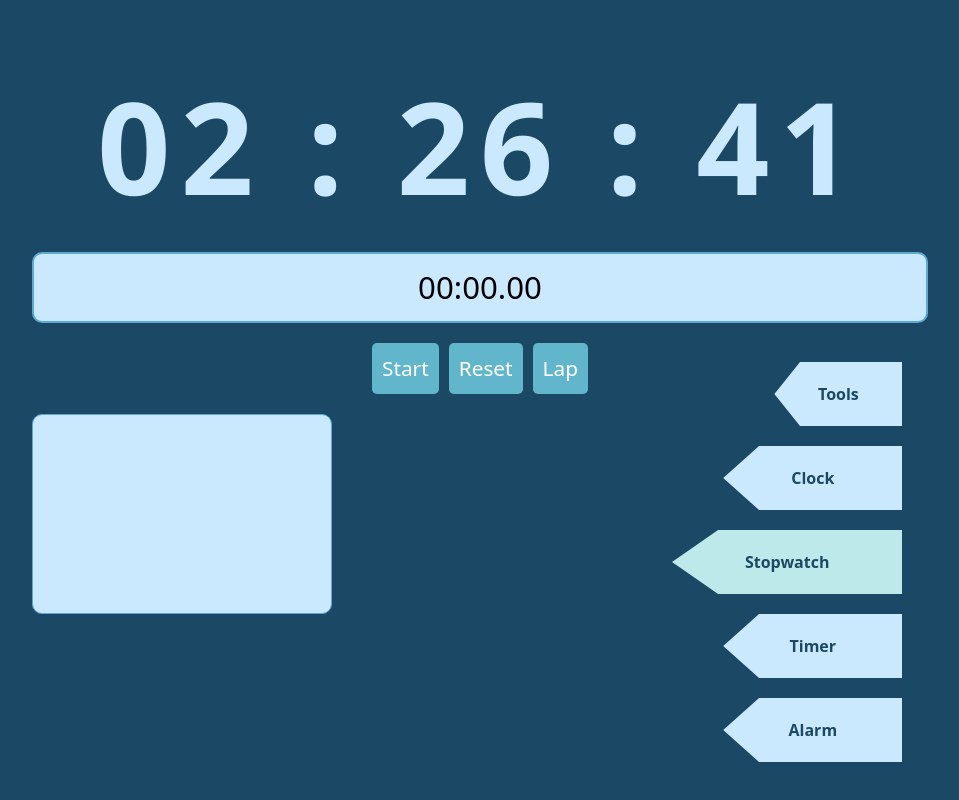
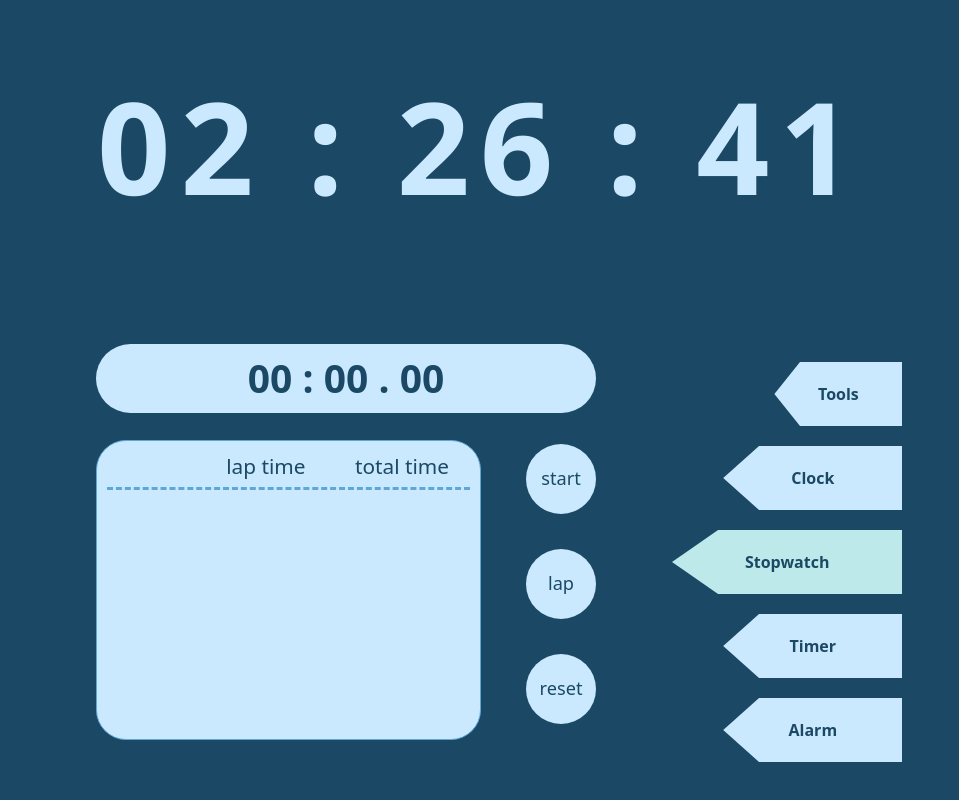
Before and after one commit to xvlincaigou/clock, a React (Create React App) app: page / in a window 1280 px wide. Both pictures are taken after a click on the button "Stopwatch". Shown: the whole page, without its empty margins (160-1119 px from the left). Built offline with nearby package versions, Linux system fonts and the light colour scheme.

Commit message:
按照设计图修改了Stopwatch的ui，并添加Stopwatch.css

```diff
--- /dev/null
+++ b/src/Stopwatch.css
@@ -0,0 +1,128 @@
+.stopwatch-container {
+    display: flex;
+    flex-direction: column;
+    align-items: flex-start;
+    position: absolute;
+    top: 38vh;
+    left: 5vw;
+  }
+
+  .time-display {
+    background-color: #CAE9FF;
+    border-radius: 40px;
+    padding: 5px;
+    color: #1B4965;
+    font-size: 1.5em;
+    font-weight: 700;
+    margin-bottom: 20px;
+    width: 500px;
+    text-align: center;
+  }
+
+  .laps-container {
+    display: flex;
+    flex-direction: row;
+    align-items: flex-start;
+    position: absolute;
+    width: 500px;
+  }
+
+  .laps-list {
+    background-color: #CAE9FF;
+    border-radius: 30px;
+    padding: 10px;
+    width: 385px;
+    height: 300px;
+    border: 1px solid #5FA8D3;
+    margin-right: 20px;
+    position: relative;
+    top: 12vh;
+  }
+
+  .laps-header {
+    display: flex;
+    justify-content: space-between;
+    border-bottom: 3px dashed #5FA8D3;
+    padding-bottom: 5px;
+    margin-bottom: 10px;
+    color: #1B4965;
+    font-size: 0.8em;
+    position: sticky;
+    top: 0;
+    background-color: #CAE9FF;
+    z-index: 1;
+  }
+
+  .lap-header {
+    width: 25%;
+  }
+
+  .lap-header-text {
+    width: 37.5%;
+    text-align: center;
+  }
+
+  .laps {
+    padding: 0;
+    margin: 0;
+    list-style-type: none;
+    overflow-y: scroll;
+    height: 230px;
+  }
+
+  .lap-item {
+    display: flex;
+    justify-content: space-between;
+    padding: 5px 0;
+    color: #1B4965;
+    font-size: 0.8em;
+  }
+
+  .lap-index {
+    width: 25%;
+    border-radius: 10px;
+    padding: 2px 5px;
+    text-align: center;
+  }
+
+  .min-lap {
+    background-color: green;
+  }
+
+  .max-lap {
+    background-color: red;
+  }
+
+  .lap-time {
+    width: 37.5%;
+    text-align: center;
+    font-weight: 500;
+  }
+
+  .buttons-container {
+    display: flex;
+    flex-direction: column;
+    justify-content: space-between;
+    position: absolute;
+    height: 290px;
+    top: 12.5vh;
+    right: 0vw;
+  }
+
+  .button {
+    background-color: #CAE9FF;
+    color: #1B4965;
+    width: 70px;
+    height: 70px;
+    border: none;
+    border-radius: 50%;
+    margin-bottom: 10px;
+    font-size: 0.7em;
+    display: flex;
+    justify-content: center;
+    align-items: center;
+  }
+
+  ::-webkit-scrollbar {
+    display: none;
+  }
--- a/src/Stopwatch.js
+++ b/src/Stopwatch.js
@@ -1,10 +1,12 @@
-import React, { useState, useEffect } from 'react';
+/*
+import React, { useState, useEffect, useRef } from 'react';
 
 const Stopwatch = ({ mode }) => {
   const [running, setRunning] = useState(false);
   const [elapsed, setElapsed] = useState(0);
   const [laps, setLaps] = useState([]);
   const [lastLap, setLastLap] = useState(0);
+  const lapsEndRef = useRef(null);
 
   useEffect(() => {
     // 清除本地存储，确保每次刷新页面时重置计时器
@@ -38,14 +40,20 @@ const Stopwatch = ({ mode }) => {
     const minutes = String(Math.floor(time / 60000)).padStart(2, '0');
     const seconds = String(Math.floor((time % 60000) / 1000)).padStart(2, '0');
     const milliseconds = String(Math.floor((time % 1000) / 10)).padStart(2, '0');
-    return `${minutes}:${seconds}.${milliseconds}`;
+    return `${minutes} : ${seconds} . ${milliseconds}`;
   };
 
   const handleLap = () => {
     const lapTime = elapsed - lastLap;
     const newLap = { lapTime, totalTime: elapsed, index: laps.length + 1 };
-    setLaps([newLap, ...laps]); // 新记录添加到顶部
+    setLaps([...laps, newLap]); // 新记录添加到底部
     setLastLap(elapsed);
+    // 滚动到最新的 lap
+    setTimeout(() => {
+      if (lapsEndRef.current) {
+        lapsEndRef.current.scrollIntoView({ behavior: 'smooth' });
+      }
+    }, 100);
   };
 
   const handleReset = () => {
@@ -66,38 +74,47 @@ const Stopwatch = ({ mode }) => {
   }
 
   return (
-    <div>
-      <div style={{ backgroundColor: '#CAE9FF', borderRadius: '10px', padding: '10px', border: '2px solid #5FA8D3', fontSize: '1.2em', textAlign: 'center', color: 'black', marginBottom: '20px' }}>
+    <div style={{ display: 'flex', flexDirection: 'column', alignItems: 'flex-start', position: 'absolute', top: '38vh', left: '5vw' }}>
+      <div style={{ backgroundColor: '#CAE9FF', borderRadius: '40px', padding: '5px', color: '#1B4965', fontSize: '1.5em', fontWeight: 700, marginBottom: '20px', width: '500px', textAlign: 'center' }}>
         {formatTime(elapsed)}
       </div>
-      <div style={{ marginBottom: '20px' }}>
-        <button style={{ backgroundColor: '#62B6CB', color: 'white', padding: '10px', border: 'none', borderRadius: '5px', marginRight: '10px', fontSize: '0.8em' }} onClick={() => setRunning(!running)}>
-          {running ? 'Stop' : 'Start'}
-        </button>
-        <button style={{ backgroundColor: '#62B6CB', color: 'white', padding: '10px', border: 'none', borderRadius: '5px', marginRight: '10px', fontSize: '0.8em' }} onClick={handleReset}>
-          Reset
-        </button>
-        <button style={{ backgroundColor: '#62B6CB', color: 'white', padding: '10px', border: 'none', borderRadius: '5px', fontSize: '0.8em' }} onClick={handleLap}>
-          Lap
-        </button>
-      </div>
-      <div style={{ backgroundColor: '#CAE9FF', borderRadius: '10px', width: '300px', maxHeight: '200px', minHeight: '200px', overflowY: 'scroll', border: '1px solid #5FA8D3', padding: '5px' }}>
-        <ul style={{ padding: '0', margin: '0', listStyleType: 'none', scrollbarWidth: 'none', msOverflowStyle: 'none' }}>
-          {laps.map((lap) => (
-            <li key={lap.index} style={{ padding: '5px 0', borderBottom: '1px solid #003366', color: 'black', position: 'relative' }}>
-              <div style={{
-                display: 'inline-block',
-                borderRadius: '5px',
-                padding: '2px 5px',
-                backgroundColor: lap.lapTime === minLapTime ? 'green' : lap.lapTime === maxLapTime ? 'red' : 'transparent',
-                color: lap.lapTime === minLapTime || lap.lapTime === maxLapTime ? 'white' : 'black'
-              }}>
-                Lap {lap.index}: {formatTime(lap.lapTime)}
-              </div>
-              <div style={{ color: 'black', position: 'relative', top: '5px' }}>Total: {formatTime(lap.totalTime)}</div>
-            </li>
-          ))}
-        </ul>
+      <div style={{ display: 'flex', flexDirection: 'row', alignItems: 'flex-start', position: 'absolute', width: '500px' }}>
+        <div style={{ backgroundColor: '#CAE9FF', borderRadius: '30px', padding: '10px', width: '385px', height: '300px', border: '1px solid #5FA8D3', marginRight: '20px', position: 'relative', top: '12vh', left: '0vw' }}>
+          <div style={{ display: 'flex', justifyContent: 'space-between', borderBottom: '3px dashed #5FA8D3', paddingBottom: '5px', marginBottom: '10px', color: '#1B4965', fontSize: '0.8em', position: 'sticky', top: '0', backgroundColor: '#CAE9FF', zIndex: 1 }}>
+            <div style={{ width: '25%' }}>&nbsp;</div>
+            <div style={{ width: '37.5%', textAlign: 'center' }}>lap time</div>
+            <div style={{ width: '37.5%', textAlign: 'center' }}>total time</div>
+          </div>
+          <ul style={{ padding: '0', margin: '0', listStyleType: 'none', overflowY: 'scroll', height: '230px' }}>
+            {laps.map((lap) => (
+              <li key={lap.index} style={{ display: 'flex', justifyContent: 'space-between', padding: '5px 0', color: '#1B4965', fontSize: '0.8em' }}>
+                <div style={{
+                  width: '25%',
+                  backgroundColor: lap.lapTime === minLapTime ? 'green' : lap.lapTime === maxLapTime ? 'red' : 'transparent',
+                  borderRadius: '10px',
+                  padding: '2px 5px',
+                  textAlign: 'center'
+                }}>
+                  {`lap ${lap.index}`}
+                </div>
+                <div style={{ width: '37.5%', textAlign: 'center', fontWeight: 500 }}>{formatTime(lap.lapTime)}</div>
+                <div style={{ width: '37.5%', textAlign: 'center', fontWeight: 500 }}>{formatTime(lap.totalTime)}</div>
+              </li>
+            ))}
+            <div ref={lapsEndRef} />
+          </ul>
+        </div>
+        <div style={{ display: 'flex', flexDirection: 'column', justifyContent: 'space-between', position: 'absolute', height: '290px', top: '12.5vh', right: '0vw' }}>
+          <button style={{ backgroundColor: '#CAE9FF', color: '#1B4965', width: '70px', height: '70px', border: 'none', borderRadius: '50%', marginBottom: '10px', fontSize: '0.7em', display: 'flex', justifyContent: 'center', alignItems: 'center' }} onClick={() => setRunning(!running)}>
+            {running ? 'stop' : 'start'}
+          </button>
+          <button style={{ backgroundColor: '#CAE9FF', color: '#1B4965', width: '70px', height: '70px', border: 'none', borderRadius: '50%', marginBottom: '10px', fontSize: '0.7em', display: 'flex', justifyContent: 'center', alignItems: 'center' }} onClick={handleLap}>
+            lap
+          </button>
+          <button style={{ backgroundColor: '#CAE9FF', color: '#1B4965', width: '70px', height: '70px', border: 'none', borderRadius: '50%', fontSize: '0.7em', display: 'flex', justifyContent: 'center', alignItems: 'center' }} onClick={handleReset}>
+            reset
+          </button>
+        </div>
       </div>
       <style jsx>{`
         ::-webkit-scrollbar {
@@ -109,3 +126,121 @@ const Stopwatch = ({ mode }) => {
 };
 
 export default Stopwatch;
+*/
+import React, { useState, useEffect, useRef } from 'react';
+import './Stopwatch.css';
+
+const Stopwatch = ({ mode }) => {
+  const [running, setRunning] = useState(false);
+  const [elapsed, setElapsed] = useState(0);
+  const [laps, setLaps] = useState([]);
+  const [lastLap, setLastLap] = useState(0);
+  const lapsEndRef = useRef(null);
+
+  useEffect(() => {
+    // 清除本地存储，确保每次刷新页面时重置计时器
+    localStorage.removeItem('startTime');
+    localStorage.removeItem('elapsed');
+    localStorage.removeItem('running');
+    setRunning(false);
+    setElapsed(0);
+    setLaps([]);
+    setLastLap(0);
+  }, []);
+
+  useEffect(() => {
+    let interval;
+    if (running) {
+      const start = Date.now() - elapsed;
+      interval = setInterval(() => {
+        setElapsed(Date.now() - start);
+      }, 10); // 更新间隔为10毫秒，以便显示两位毫秒
+      localStorage.setItem('startTime', start.toString());
+      localStorage.setItem('running', 'true');
+    } else {
+      localStorage.setItem('elapsed', elapsed.toString());
+      localStorage.setItem('running', 'false');
+      clearInterval(interval);
+    }
+    return () => clearInterval(interval);
+  }, [running, elapsed]);
+
+  const formatTime = (time) => {
+    const minutes = String(Math.floor(time / 60000)).padStart(2, '0');
+    const seconds = String(Math.floor((time % 60000) / 1000)).padStart(2, '0');
+    const milliseconds = String(Math.floor((time % 1000) / 10)).padStart(2, '0');
+    return `${minutes} : ${seconds} . ${milliseconds}`;
+  };
+
+  const handleLap = () => {
+    const lapTime = elapsed - lastLap;
+    const newLap = { lapTime, totalTime: elapsed, index: laps.length + 1 };
+    setLaps([...laps, newLap]); // 新记录添加到底部
+    setLastLap(elapsed);
+    // 滚动到最新的 lap
+    setTimeout(() => {
+      if (lapsEndRef.current) {
+        lapsEndRef.current.scrollIntoView({ behavior: 'smooth' });
+      }
+    }, 100);
+  };
+
+  const handleReset = () => {
+    setElapsed(0);
+    setRunning(false);
+    setLaps([]);
+    setLastLap(0);
+    localStorage.removeItem('startTime');
+    localStorage.removeItem('elapsed');
+    localStorage.removeItem('running');
+  };
+
+  const minLapTime = laps.length ? Math.min(...laps.map(lap => lap.lapTime)) : null;
+  const maxLapTime = laps.length ? Math.max(...laps.map(lap => lap.lapTime)) : null;
+
+  if (mode !== 'stopwatch') {
+    return null;
+  }
+
+  return (
+    <div className="stopwatch-container">
+      <div className="time-display">
+        {formatTime(elapsed)}
+      </div>
+      <div className="laps-container">
+        <div className="laps-list">
+          <div className="laps-header">
+            <div className="lap-header"></div>
+            <div className="lap-header-text">lap time</div>
+            <div className="lap-header-text">total time</div>
+          </div>
+          <ul className="laps">
+            {laps.map((lap) => (
+              <li key={lap.index} className="lap-item">
+                <div className={`lap-index ${lap.lapTime === minLapTime ? 'min-lap' : lap.lapTime === maxLapTime ? 'max-lap' : ''}`}>
+                  {`lap ${lap.index}`}
+                </div>
+                <div className="lap-time">{formatTime(lap.lapTime)}</div>
+                <div className="lap-time">{formatTime(lap.totalTime)}</div>
+              </li>
+            ))}
+            <div ref={lapsEndRef} />
+          </ul>
+        </div>
+        <div className="buttons-container">
+          <button className="button" onClick={() => setRunning(!running)}>
+            {running ? 'stop' : 'start'}
+          </button>
+          <button className="button" onClick={handleLap}>
+            lap
+          </button>
+          <button className="button" onClick={handleReset}>
+            reset
+          </button>
+        </div>
+      </div>
+    </div>
+  );
+};
+
+export default Stopwatch;
```
